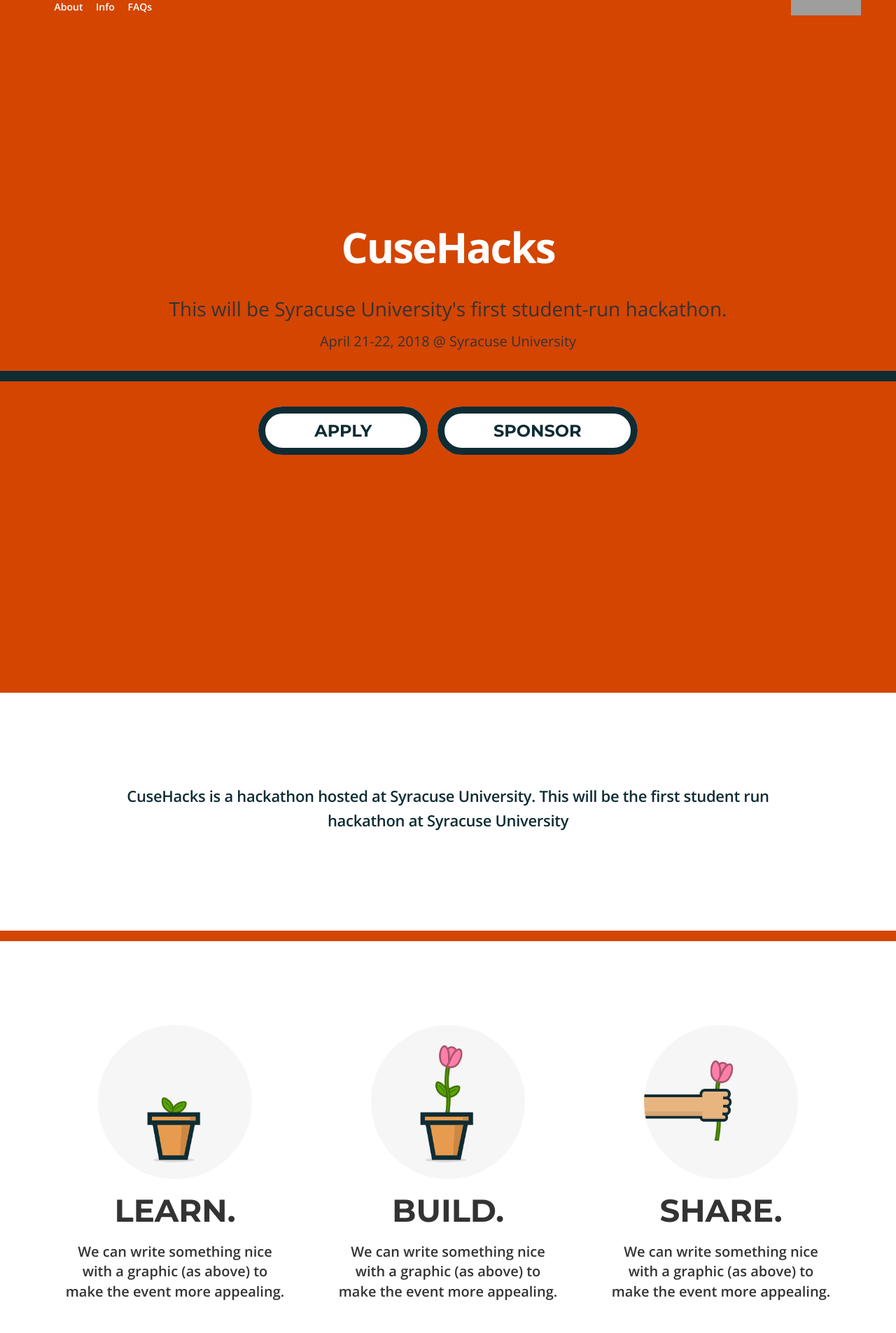
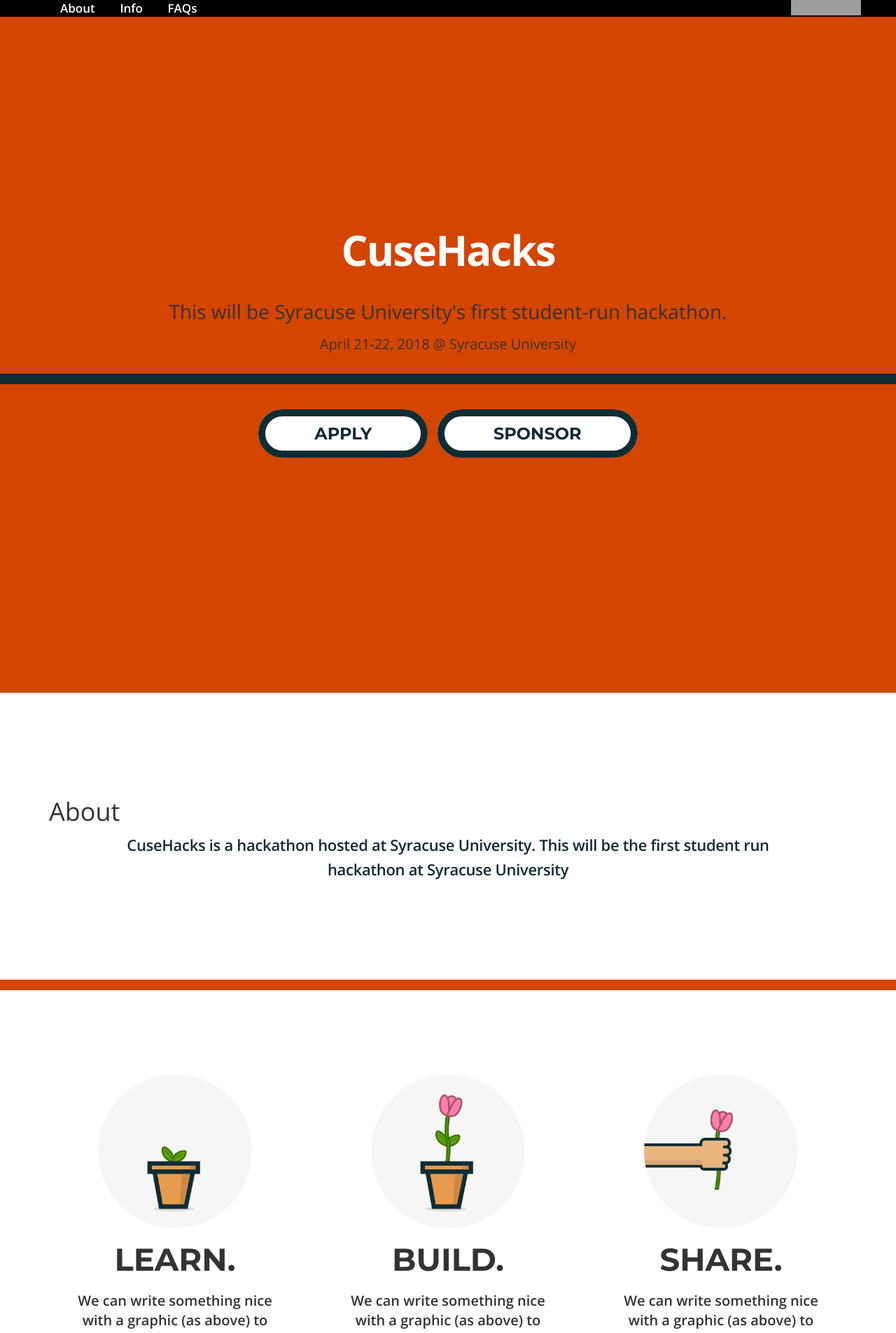
Before and after one commit to innovateorange/cusehacks, a Jekyll site: the page built from index.html, in a window 1280 px wide. Shown: the top 1905 px of the page at 70% size. Built offline with Jekyll 4.4.1, drawn with Linux system fonts in a browser that asks for light colours; nearby versions of some CDN libraries; grey boxes are pictures that could not be loaded.

Commit message:
format nav bar

```diff
--- a/css/original.css
+++ b/css/original.css
@@ -64,11 +64,15 @@
   top: -14px;
 }
 
+.hero .hero-header{
+  background-color: #000;
+}
+
 .hero .nav-item{
   color: #fff;
   align-items: center;
-
-  padding: 0.5rem 0.75rem;
+  font-size: 17px;
+  padding: 14px 16px;
 }
 
 .hero .wrapper {
--- a/index.html
+++ b/index.html
@@ -6,6 +6,7 @@
 
 <section class="about" id="section-about">
   <div class="container">
+    <h1>About</h1>
     <div class="col-xs-12 col-sm-10 col-sm-offset-1 text-center">
       {{ site.event.about.description | markdownify }}
     </div>
```
